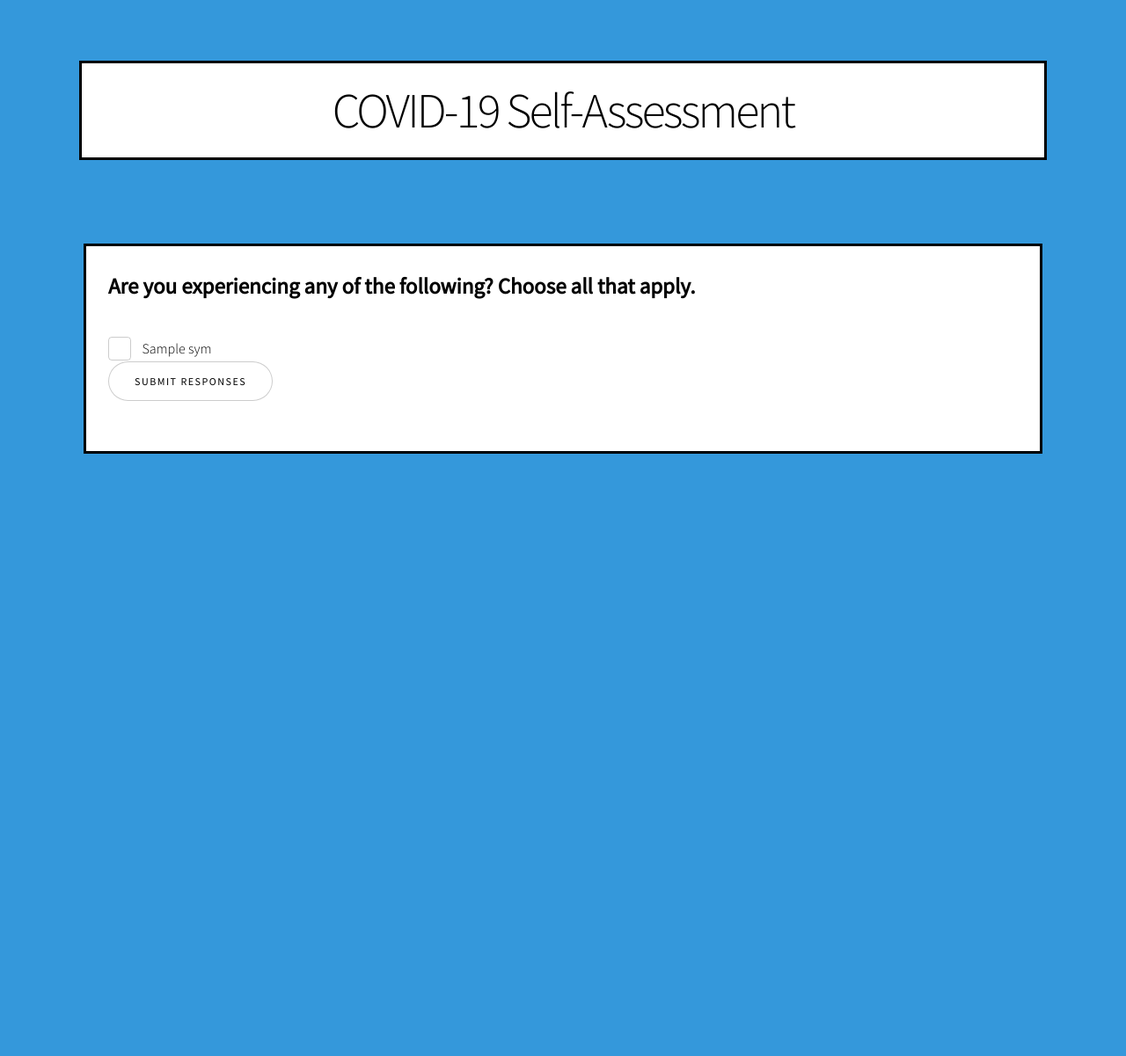
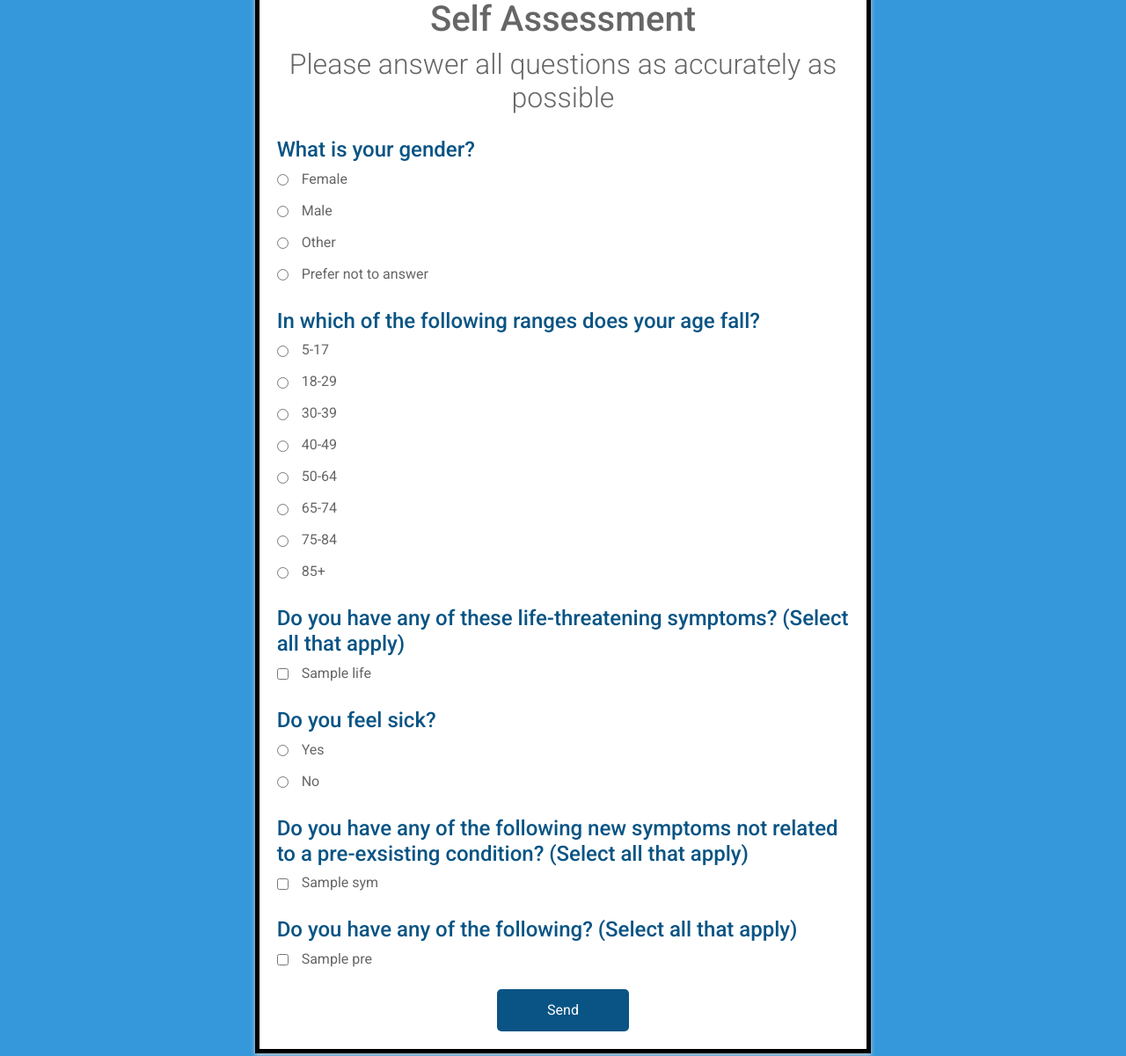
Before and after one commit to Jcollier722/CHM, a Flask app: template templates/test.html in a window 1280 px wide. Shown: the part 206-1407 px from the top of the page at 88% size. Before the commit the page ends 722 px from the top, so only its background shows below. Run offline with Flask 2, Linux system fonts and the light colour scheme; the template is opened without the code that fills it: most values are stand-ins (such as "Sample title", 1, 10 or a date in 2020); some libraries are stand-ins or nearby versions; some web fonts are replaced.

Commit message:
UI changes

```diff
--- a/covid_analysis.py
+++ b/covid_analysis.py
@@ -68,6 +68,7 @@ def process_answers(connection,user_answers):
         return "low"
 
 
+
 def get_sym_for_cluster(cluster,s_dict):
     sym_list=[]
     for entry in s_dict:
--- a/main.py
+++ b/main.py
@@ -90,6 +90,8 @@ def login():
 @app.route('/test', methods=['GET', 'POST'])
 def test():
     sym_list= ad.get_sym_list(db.get_connection())
+    life_list = ad.get_life_list(db.get_connection())
+    pre_list = ad.get_pre_list(db.get_connection())
     users_syms = []
     #check if user is done with self-assessment
     if request.method == 'POST':
@@ -111,7 +113,7 @@ def test():
 
 
 
-    return render_template('test.html',sym_list=sym_list)
+    return render_template('test.html',sym_list=sym_list,life_list=life_list,pre_list=pre_list)
 
 @app.route('/adminHome', methods=['GET', 'POST'])
 def admin_home():
--- a/templates/base.html
+++ b/templates/base.html
@@ -14,8 +14,6 @@
 </head>
 
 <body style="background-color:#3498DB;">
-
-
 
 <div id="content">{% block content %}{% endblock %}</div>
 
--- a/templates/index.html
+++ b/templates/index.html
@@ -25,7 +25,7 @@
           <a class="nav-link" href="{{ url_for('heatmap') }}">View Heatmap</a>
         </li>
         <li class="nav-item">
-          <a class="nav-link" href="{{ url_for('login') }}">Admin Login</a>
+          <a class="nav-link" href="{{ url_for('login') }}">Admin</a>
         </li>
       </ul>
     </div>
--- a/templates/test.html
+++ b/templates/test.html
@@ -1,62 +1,181 @@
-{% extends "base.html" %}
-{% block title %}Test{% endblock %}
-{% block head %}
-  {{ super() }}
- {% endblock %}
+{% extends "map_base.html" %}
+{% block title %} Home {% endblock %}
+{% block head %} {{ super() }} {% endblock %}
 
-{% block content %}
-<body>
+{%block content %}
 <!-- Navigation -->
 <nav class="navbar navbar-expand-lg navbar-dark bg-dark static-top">
   <div class="container">
     <a class="navbar-brand" href="{{ url_for('index') }}">
           <img src="http://jakecollier.tech/images/logo.png" style = "width: 50%" alt="">
     </a>
+
     <button class="navbar-toggler" type="button" data-toggle="collapse" data-target="#navbarResponsive" aria-controls="navbarResponsive" aria-expanded="true" aria-label="Toggle navigation">
           <span class="navbar-toggler-icon"></span>
         </button>
     <div class="collapse navbar-collapse" id="navbarResponsive">
       <ul class="navbar-nav ml-auto">
-          <li class="nav-item">
+        <li class="nav-item active">
           <a class="nav-link" href="{{ url_for('index') }}">About</a>
         </li>
-          <li class="nav-item active">
+        <li class="nav-item">
           <a class="nav-link" href="{{ url_for('test') }}">Self Assessment</a>
         </li>
         <li class="nav-item">
           <a class="nav-link" href="{{ url_for('heatmap') }}">View Heatmap</a>
         </li>
         <li class="nav-item">
-            <a class="nav-link" href="{{ url_for('login') }}">Admin Login</a>
+          <a class="nav-link" href="{{ url_for('login') }}">Admin</a>
         </li>
       </ul>
     </div>
   </div>
 </nav>
+{% endblock %}
 
-<h1 style="margin:90px;
-text-align:center;
-padding:20px;
-background-color:white;
-border-style:solid;
-border-color:black;
-border-width:3px;"
->COVID-19 Self-Assessment
-</h1>
+{% block body %}
+<!DOCTYPE html>
+<html>
+  <head>
+    <link href='https://fonts.googleapis.com/css?family=Open+Sans:400,300,300italic,400italic,600' rel='stylesheet' type='text/css'>
+    <link href="https://fonts.googleapis.com/css?family=Roboto:300,400,500,700" rel="stylesheet">
+    <style>
+      html, body {
+      min-height: 100%;
+      }
+      body, div, form, input, p {
+      padding: 0;
+      margin: 0;
+      outline: none;
+      font-family: Roboto, Arial, sans-serif;
+      font-size: 16px;
+      color: #666;
+      line-height: 28px;
+      }
+      h1{
+      font-weight: 400 bold;
+      text-align: center;
+      }
+      h4 {
+      margin: 25px 0 5px;
+      color: #095484;
+      }
+      h2 {
+      font-weight: 200;
+      text-align: center;
+      }
+      .testbox {
+      display: flex;
+      justify-content: center;
+      align-items: center;
+      height: inherit;
+      padding: 3px;
+      }
+      form {
+      width: 55%;
+      padding: 20px;
+      background: #fff;
+      border: 5px solid black;
+      box-shadow: 0 2px 5px #ccc;
+      }
+      input {
+      width: auto;
+      margin-right: 15px;
+      vertical-align: middle;
+      }
+      .question-answer label {
+      display: block;
+      text-align: left;
+      }
+      .btn-block {
+      margin-top: 20px;
+      text-align: center;
+      }
+      button {
+      width: 150px;
+      padding: 10px;
+      border: none;
+      -webkit-border-radius: 5px;
+      -moz-border-radius: 5px;
+      border-radius: 5px;
+      background-color: #095484;
+      font-size: 16px;
+      color: #fff;
+      cursor: pointer;
+      }
+      button:hover {
+      background-color: #0666a3;
+      }
+    </style>
+  </head>
+  <body>
+    <div class="testbox">
+      <form action="/">
+        <h1>Self Assessment</h1>
+        <h2>Please answer all questions as accurately as possible</h2>
 
-<div style = "margin:95px; background-color:white; padding:25px; font-size:20px; border-style:solid; border-color:black; border-width:3px;">
-        <p style="font-weight: bold; font-size:25px;">Are you experiencing any of the following? Choose all that apply.</p>
+        <div>
+          <h4>What is your gender?</h4>
+          <div class="question-answer">
+            <label><input type="radio" value="none" name="meet" />Female</label>
+            <label><input type="radio" value="none" name="meet" />Male</label>
+            <label><input type="radio" value="none" name="meet" />Other</label>
+            <label><input type="radio" value="none" name="meet" />Prefer not to answer</label>
+          </div>
+        </div>
+        <div>
+          <h4>In which of the following ranges does your age fall?</h4>
+          <div class="question-answer">
+            <label><input type="radio" value="none" name="involved" />5-17</label>
+            <label><input type="radio" value="none" name="involved" />18-29</label>
+            <label><input type="radio" value="none" name="involved" />30-39</label>
+            <label><input type="radio" value="none" name="involved" />40-49</label>
+            <label><input type="radio" value="none" name="involved" />50-64</label>
+            <label><input type="radio" value="none" name="involved" />65-74</label>
+            <label><input type="radio" value="none" name="involved" />75-84</label>
+            <label><input type="radio" value="none" name="involved" />85+</label>
+          </div>
+        </div>
+        <div>
+          <h4>Do you have any of these life-threatening symptoms? (Select all that apply)</h4>
+          <div class="question-answer">
+           {% for c in life_list %}
+           <label><input type="checkbox" id="{{c.name}}" name="{{c.name}}" value="{{c.name}}"/>{{c.name}}</label>
+            {% endfor %}
+          </div>
+        </div>
+        <div>
+          <h4>Do you feel sick?</h4>
+          <div class="question-answer">
+            <label><input type="radio" value="none" name="visited" />Yes</label>
+            <label><input type="radio" value="none" name="visited" />No</label>
+          </div>
+        </div>
 
-        <form action="/test" method="POST">
-        	<input type="hidden" name="myforms" value="submit answers">
+        <div>
+          <h4>Do you have any of the following new symptoms not related to a pre-exsisting condition? (Select all that apply)</h4>
+           <div class="question-answer">
            {% for c in sym_list %}
-            <input type="checkbox" id="{{c.name}}" name="{{c.name}}" value="{{c.name}}">
-            	<label for="{{c.name}}">{{c.name}}</label><br>
+           <label><input type="checkbox" id="{{c.name}}" name="{{c.name}}" value="{{c.name}}"/>{{c.name}}</label>
             {% endfor %}
+          </div>
+        </div>
 
-         <button class="submit">Submit Responses</button>
+          <div>
+          <h4>Do you have any of the following? (Select all that apply)</h4>
+           <div class="question-answer">
+           {% for c in pre_list %}
+           <label><input type="checkbox" id="{{c.name}}" name="{{c.name}}" value="{{c.name}}"/>{{c.name}}</label>
+            {% endfor %}
+          </div>
+        </div>
+
+        <div class="btn-block">
+          <button type="submit" href="/">Send</button>
+        </div>
       </form>
     </div>
+  </body>
+</html>
 
-</body>
 {% endblock %}
```
Also changed, not shown: admin.py (+18 -0 lines), templates/test.bak.html (added, +62 -0 lines). Lines whose indentation alone changed are shown as unchanged.
